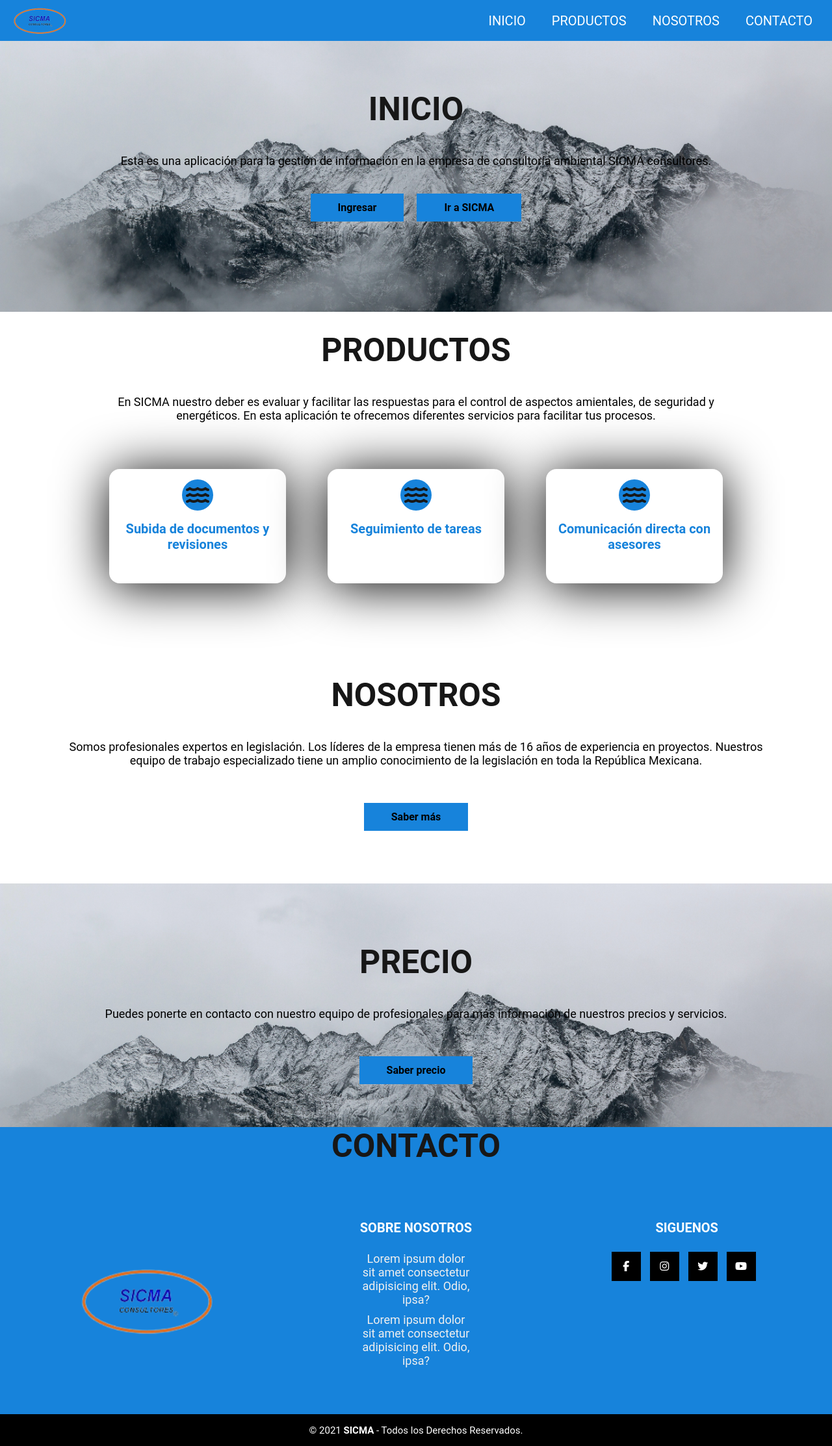
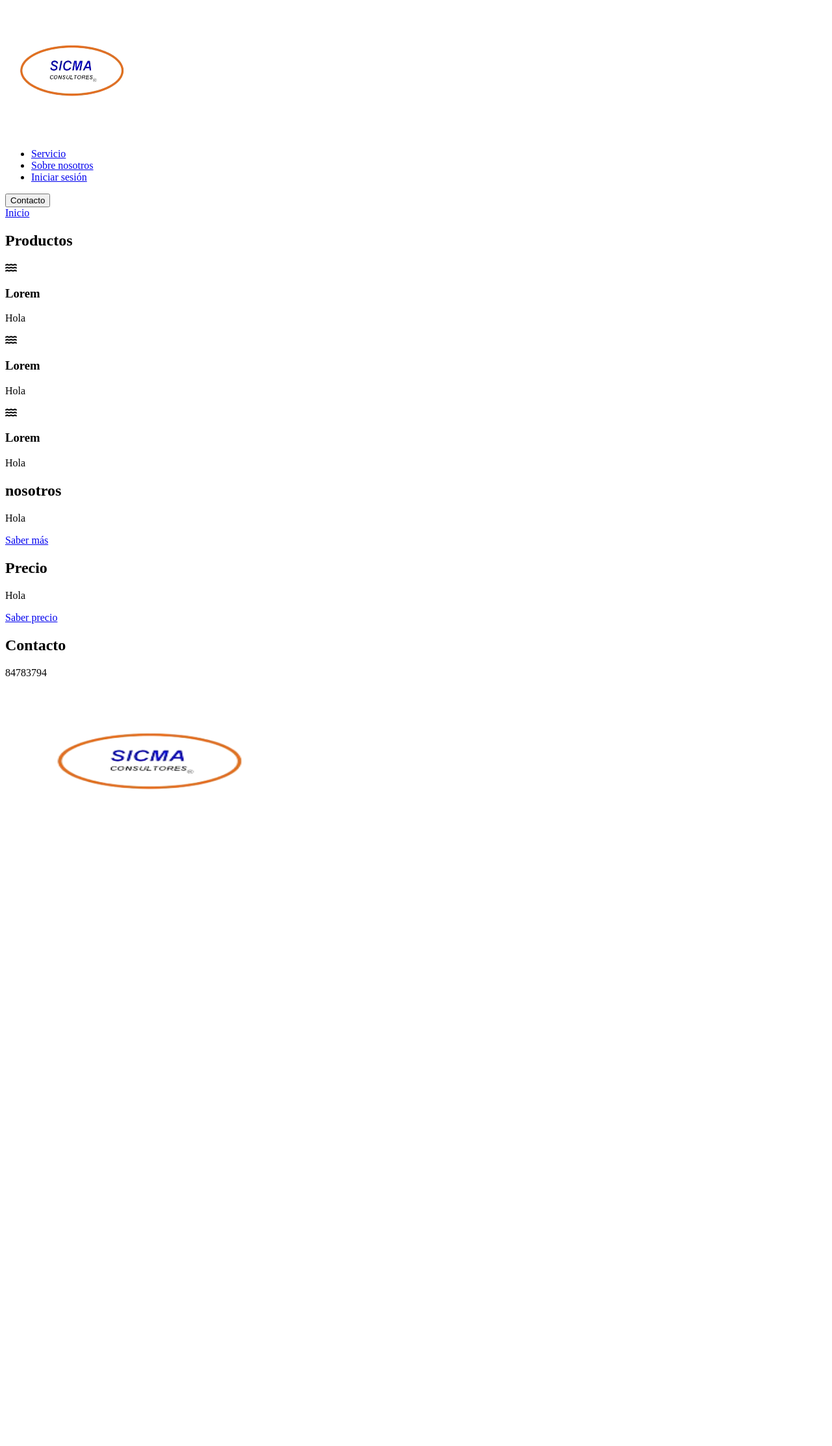
Before and after one commit to yasveilim/ambiental, a Django app: page / in a window 1280 px wide. Shown: the whole page at 65% size. After the commit the page ends 1215 px from the top, so only its background shows below. Run offline with Django 4.2, Linux system fonts and the light colour scheme; some libraries are stand-ins or nearby versions.

Commit message:
Cambio al sobreescribir el archivo home

```diff
--- a/ambiental/ecosystem/templates/home.html
+++ b/ambiental/ecosystem/templates/home.html
@@ -2,131 +2,89 @@
 <!DOCTYPE html>
 <html lang="en">
 <head>
+    <meta charset="UTF-8">
+    <meta name="viewport" content="width=device-width, initial-scale=1.0">
+    <link rel="stylesheet" href="{% static 'css/style2.css' %}" />
     <script src="https://kit.fontawesome.com/41bcea2ae3.js" crossorigin="anonymous"></script>
-    <title>Diseño de página</title>
-    <link rel="stylesheet" href="{% static 'css/homeStyle.css' %}" />
+    <title>Inicio</title>
+    <!-- Enlaces a hojas de estilo CSS o scripts JavaScript van aquí -->
 </head>
 <body>
-
-    <div class="head">
+    <header class="header">
         <div class="logo">
-            <img src="{% static 'logo2.png' %}"  id="image">
+            <img src="{% static 'logo2.png' %}" id="image">
         </div>
-
-        <nav class="navbar">
-
-
-            <a href="#home">Inicio</a>
-            <a href="#products">Productos</a>
-            <a href="#about">Nosotros</a>
-            <a href="#contact">Contacto</a>
+        <div id="rightside">
+            <nav>
+                <ul class="nav-links">
+                    <li><a href="#">Servicio</a></li>
+                    <li><a href="#">Sobre nosotros</a></li>
+                    <li><a target="_blank" href="{%url 'login'%}">Iniciar sesión</a></li>
+                </ul>
             </nav>
-
-    </div>
-
-    <header class="content header">
-        <h2 class="title" id="home">Inicio</h2>
-        <p>
-            Esta es una aplicación para la gestión de información en la empresa de consultoría ambiental SICMA consultores.
-        </p>
-
-        <div class="btn-home">
-            <a class="btn" href="{% url 'login' %}">Ingresar</a>
-            <a href="#" class="btn">Ir a SICMA</a>
+            <a href="#" class="btn"><button>Contacto</button></a>
         </div>
     </header>
 
-    <section class="content sau" id="products">
-        <h2 class="title" id="products">Productos</h2>
-        <p>
-            En SICMA nuestro deber es evaluar y facilitar las respuestas para el control de
-            aspectos amientales, de seguridad y energéticos.
-            En esta aplicación te ofrecemos diferentes servicios para facilitar tus procesos.
-        </p>
+   <nav class="categoria">
+    <a href="#">Inicio</a>
+   </nav>
+
+   <section class="content">
+
+        <h2 class="Productos">Productos</h2>
 
         <div class="box-container">
 
             <div class="box">
                 <i class="fa-solid fa-water" title="Agua"></i>
-                <h3>Subida de documentos y revisiones </h3>
+                <h3>Lorem</h3>
+                <p>Hola</p>
+            </div>
 
-            </div>
             <div class="box">
                 <i class="fa-solid fa-water" title="Agua"></i>
-                <h3>Seguimiento de tareas</h3>
+                <h3>Lorem</h3>
+                <p>Hola</p>
+            </div>
 
-            </div>
             <div class="box">
                 <i class="fa-solid fa-water" title="Agua"></i>
-                <h3>Comunicación directa con asesores</h3>
-
+                <h3>Lorem</h3>
+                <p>Hola</p>
             </div>
-
         </div>
 
    </section>
 
-    <section class="content about">
+    <sectionn class="about">
 
-        <h2 class="title">Nosotros</h2>
-        <p>
-            Somos profesionales expertos en legislación. Los líderes de la empresa tienen más de 16 años de experiencia en proyectos.
-            Nuestros equipo de trabajo especializado tiene un amplio conocimiento de la legislación
-            en toda la República Mexicana.
-        </p>
-
+        <h2 class="About">nosotros</h2>
+        <p>Hola</p>
         <a href="#" class="btn">Saber más</a>
-
     </section>
 
-    <section class="content price">
+    <section class="price">
 
     <article class="contain">
+        <h2 class="Precio">Precio</h2>
+        <p>Hola</p>
 
-            <h2 class="title">Precio</h2>
-            <p>
-                Puedes ponerte en contacto con nuestro equipo de profesionales para
-                más información de nuestros precios y servicios.
-            </p>
         <a href="#" class="btn">Saber precio</a>
 
     </article>
 
     </section>
 
-    <section class="content contact">
-        <footer class="pie-pagina">
-            <h2 class="title" id="contact">Contacto</h2>
-            <div class="grupo-1">
-                <div class="box">
-                    <figure>
-                        <a href="#">
-                            <img src="{% static 'logo2.png' %}" alt="Logo de SLee Dw">
-                        </a>
+    <section class="content_contact">
+        <h2 class="title">Contacto</h2>
+        <p>84783794</p>
+        <figure class="map">
+            <img src="{% static 'logo2.png' %}" height="220px" width="30%" id="image">
         </figure>
-                </div>
-                <div class="box" id="about">
-                    <h2>SOBRE NOSOTROS</h2>
-                    <p>Lorem ipsum dolor sit amet consectetur adipisicing elit. Odio, ipsa?</p>
-                    <p>Lorem ipsum dolor sit amet consectetur adipisicing elit. Odio, ipsa?</p>
-                </div>
-                <div class="box">
-                    <h2>SIGUENOS</h2>
-                    <div class="red-social">
-                        <a href="#" class="fa fa-facebook"></a>
-                        <a href="#" class="fa fa-instagram"></a>
-                        <a href="#" class="fa fa-twitter"></a>
-                        <a href="#" class="fa fa-youtube"></a>
-                    </div>
-                </div>
-            </div>
-            <div class="grupo-2">
-                <small>&copy; 2021 <b>SICMA</b> - Todos los Derechos Reservados.</small>
-            </div>
-        </footer>
-
     </section>
 
+
+
 </body>
-
 </html>
```
Also changed, not shown: ambiental/sharepoint/o365_token.json (+5 -21 lines). Lines whose indentation alone changed are shown as unchanged.
